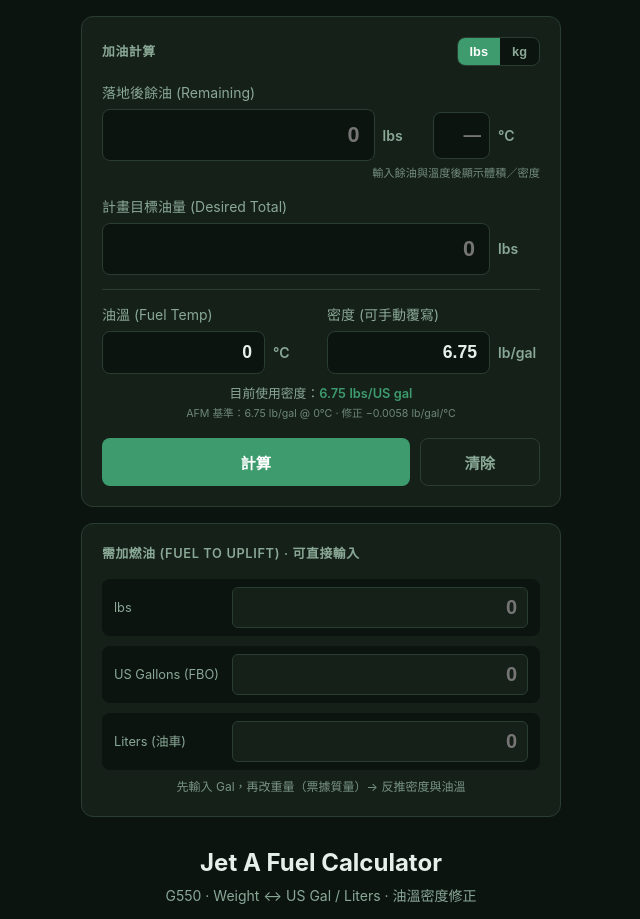
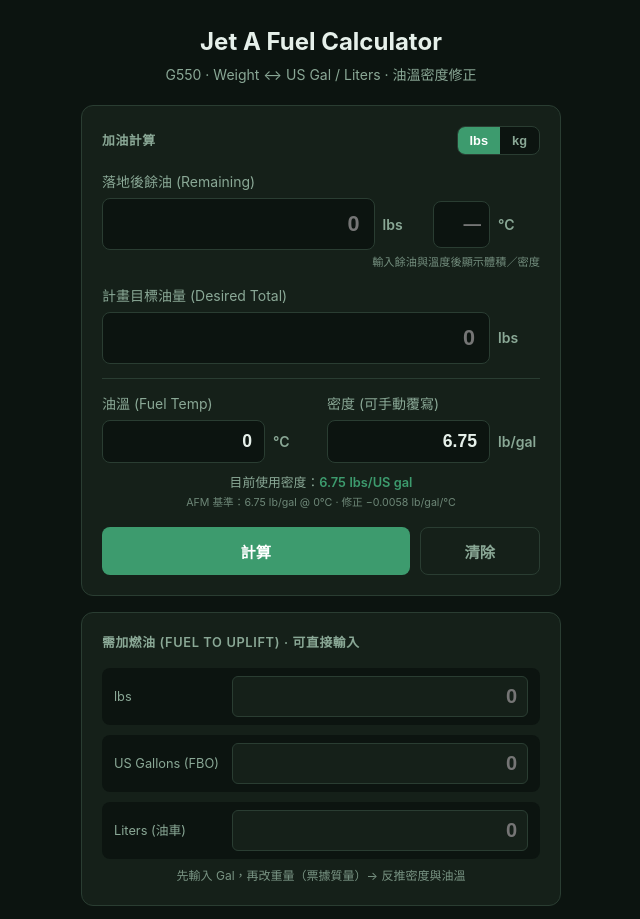
Before and after one commit to shainyhsu/fuel, a plain HTML site: page index.html in a window 1280 px wide. Shown: the top 919 px of the page, without its empty margins (319-959 px from the left). Drawn offline with Linux system fonts and the light colour scheme.

Commit message:
Add files via upload

```diff
--- a/index.html
+++ b/index.html
@@ -26,7 +26,7 @@
       min-height: 100vh;
     }
     .container { max-width: 480px; margin: 0 auto; }
-    header { text-align: center; margin: 8px 0 20px; padding: 12px 0 4px; }
+    header { text-align: center; margin-bottom: 20px; padding-top: 8px; }
     header h1 { font-size: 1.5rem; font-weight: 700; }
     header p { color: var(--muted); font-size: 0.875rem; margin-top: 4px; }
 
@@ -260,6 +260,11 @@
 </head>
 <body>
   <div class="container">
+    <header>
+      <h1>Jet A Fuel Calculator</h1>
+      <p>G550 · Weight ↔ US Gal / Liters · 油溫密度修正</p>
+    </header>
+
     <div class="card">
       <div class="card-header">
         <div class="card-title">加油計算</div>
@@ -353,11 +358,6 @@
       </div>
       <p class="hint">先輸入 Gal，再改重量（票據質量）→ 反推密度與油溫</p>
     </div>
-
-    <header>
-      <h1>Jet A Fuel Calculator</h1>
-      <p>G550 · Weight ↔ US Gal / Liters · 油溫密度修正</p>
-    </header>
 
     <div class="card limitations">
       <h3>G550 Fuel Limitations</h3>
```
